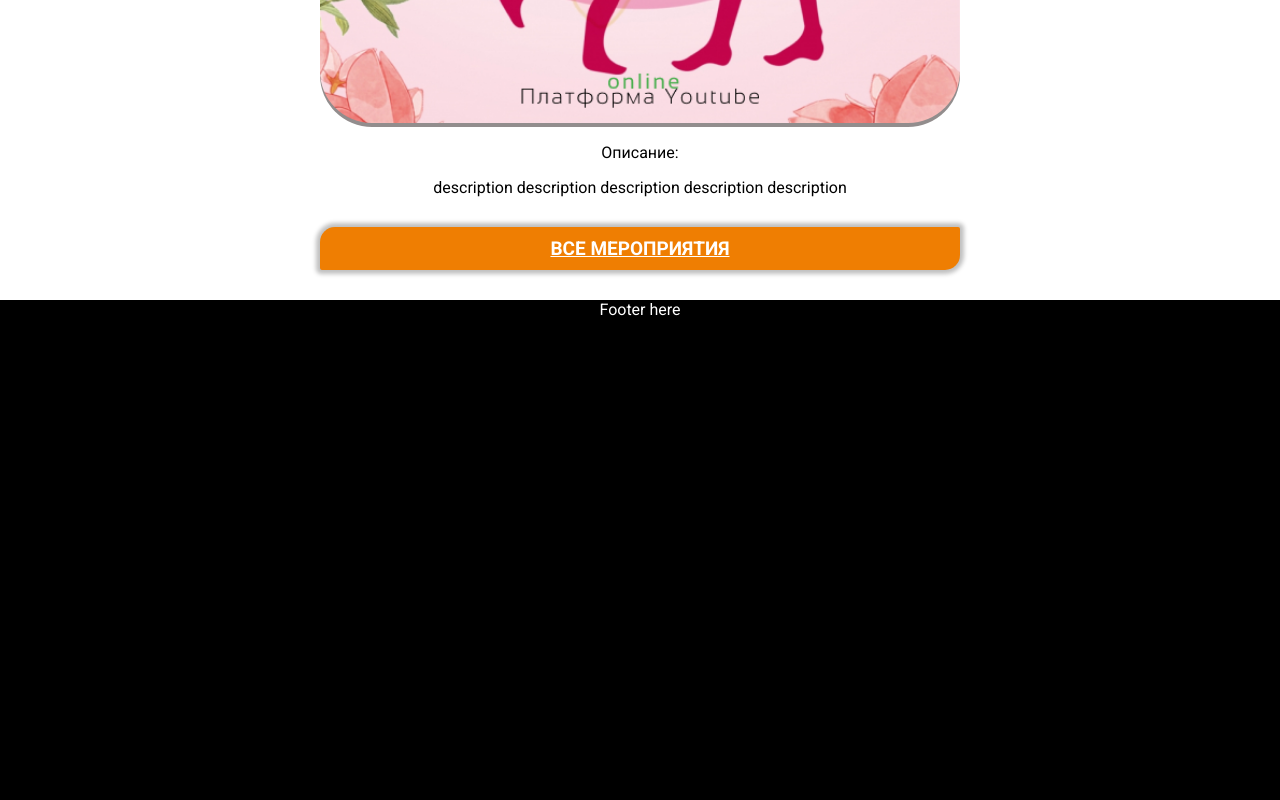
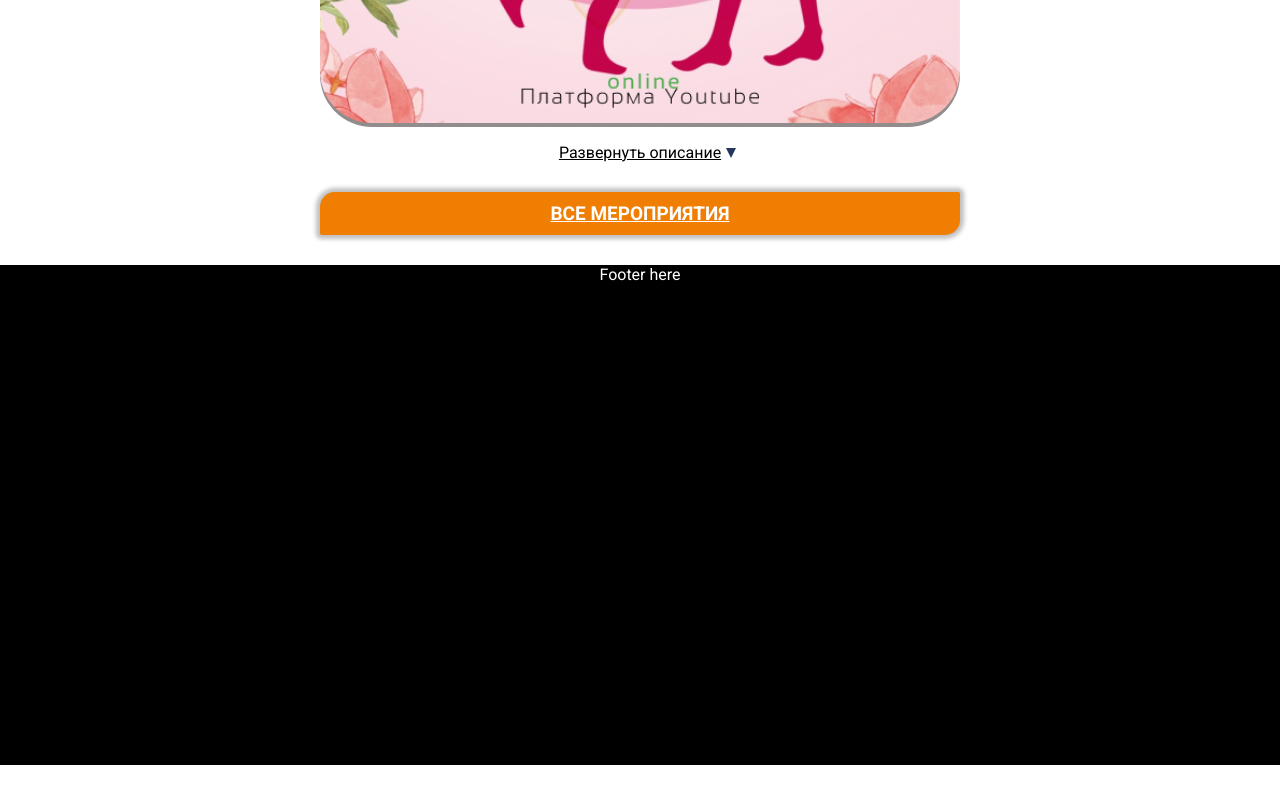
Before and after one commit to cartario/gbu-second, a React (Create React App) app in the folder client/: page / in a window 1280 px wide. Shown: the part 2606-3406 px from the top of the page. After the commit the page ends 3371 px from the top, so only its background shows below. Built offline with nearby package versions, Linux system fonts and the light colour scheme.

Commit message:
soonEventsDescription

```diff
--- a/client/src/components/soon-events.jsx
+++ b/client/src/components/soon-events.jsx
@@ -1,63 +1,14 @@
 import React from 'react';
 import { Link } from 'react-router-dom';
-import img from '../data/poster01.jpg';
-import img2 from '../data/poster02.jpg';
-import img3 from '../data/poster03.jpg';
 import SoonEventsCategories from '../components/soon-events-categories';
 import SoonEventsSlider from '../components/soon-events-slider';
-
-const events = [
-  {
-    id: '1q',
-    title: 'Соревнования по киберспорту, посвященные Дню конституции',
-    date: new Date(2020, 11, 11, 18, 0),
-    place: 'Люсиновская, 53',
-    description: 'description description description description description',
-    posterUrl: img,
-    category: 'концерт',
-  },
-  {
-    id: '2sq',
-    title: 'Соревнования по киберспорту, посвященные Дню конституции 2',
-    date: new Date(2020, 11, 13, 19, 0),
-    place: 'Люсиновская, 54',
-    description: 'description description desc',
-    posterUrl: img2,
-    category: 'акция',
-  },
-  {
-    id: '2aq',
-    title: 'Соревнования по киберспорту, посвященные Дню конституции 2',
-    date: new Date(2020, 11, 13, 19, 0),
-    place: 'Люсиновская, 54',
-    description: 'description description desc',
-    posterUrl: img2,
-    category: 'акция',
-  },
-  {
-    id: '3q',
-    title: 'Соревнования по киберспорту, посвященные Дню конституции 2',
-    date: new Date(2020, 11, 13, 19, 0),
-    place: 'Люсиновская, 54',
-    description: 'description description desc description description desc',
-    posterUrl: null,
-    category: 'кдн',
-  },
-  {
-    id: '4q',
-    title: 'Соревнования по киберспорту, посвященные Дню конституции 2',
-    date: new Date(2020, 11, 13, 19, 0),
-    place: 'Люсиновская, 54',
-    description: 'description description desc description description desc',
-    posterUrl: img3,
-    category: 'концерт2',
-  },
-];
+import {events} from '../data/events-mock';
 
 const SoonEvents = () => {
   const [count, setCount] = React.useState(0);
   const [categories, setCategories] = React.useState(null);
   const [filteredEvents, setFilteredEvents] = React.useState([]);
+  const [visibleDescription, setVisibleDescription] = React.useState(false);
 
   React.useEffect(() => {
     //TODO fetch events;
@@ -65,11 +16,15 @@ const SoonEvents = () => {
     setFilteredEvents(events);
   }, []);
 
+  const handleClickDescription = () => {
+    setVisibleDescription(!visibleDescription);
+  };
+
   return (
     <section className="soon-events">
       <h1>В ближайшее время:</h1>
 
-      {filteredEvents&&filteredEvents.length ? (
+      {filteredEvents && filteredEvents.length ? (
         <>
           {categories && (
             <SoonEventsCategories
@@ -82,11 +37,21 @@ const SoonEvents = () => {
 
           <SoonEventsSlider filteredEvents={filteredEvents} setCount={setCount} count={count} />
 
-          <div>
-            <p>Описание:</p>
-            {filteredEvents.map((event, index) => (
-              <p key={event.id}>{count === index ? event.description : ''}</p>
-            ))}
+          <div className="soon-events__description">
+            <p onClick={handleClickDescription}>
+              {visibleDescription ? (
+                <span className="soon-events__description-btn">Скрыть описание</span>
+              ) : (
+                <span className="soon-events__description-btn soon-events__description-btn--hide">
+                  Развернуть описание
+                </span>
+              )}
+            </p>
+            <div className={visibleDescription ? '' : 'hidden'}>
+              {filteredEvents.map((event, index) => (
+                <p key={event.id}>{count === index ? event.description : ''}</p>
+              ))}
+            </div>
           </div>
         </>
       ) : (
--- /dev/null
+++ b/client/src/data/events-mock.js
@@ -0,0 +1,52 @@
+
+import img from '../data/poster01.jpg';
+import img2 from '../data/poster02.jpg';
+import img3 from '../data/poster03.jpg';
+
+export const events = [
+  {
+    id: '1q',
+    title: 'Соревнования по киберспорту, посвященные Дню конституции',
+    date: new Date(2020, 11, 11, 18, 0),
+    place: 'Люсиновская, 53',
+    description: 'description description description description description',
+    posterUrl: img,
+    category: 'концерт',
+  },
+  {
+    id: '2sq',
+    title: 'Соревнования по киберспорту, посвященные Дню конституции 2',
+    date: new Date(2020, 11, 13, 19, 0),
+    place: 'Люсиновская, 54',
+    description: 'description description desc',
+    posterUrl: img2,
+    category: 'акция',
+  },
+  {
+    id: '2aq',
+    title: 'Соревнования по киберспорту, посвященные Дню конституции 2',
+    date: new Date(2020, 11, 13, 19, 0),
+    place: 'Люсиновская, 54',
+    description: 'description description desc',
+    posterUrl: img2,
+    category: 'акция',
+  },
+  {
+    id: '3q',
+    title: 'Соревнования по киберспорту, посвященные Дню конституции 2',
+    date: new Date(2020, 11, 13, 19, 0),
+    place: 'Люсиновская, 54',
+    description: 'description description desc description description desc',
+    posterUrl: null,
+    category: 'кдн',
+  },
+  {
+    id: '4q',
+    title: 'Соревнования по киберспорту, посвященные Дню конституции 2',
+    date: new Date(2020, 11, 13, 19, 0),
+    place: 'Люсиновская, 54',
+    description: 'description description desc description description desc',
+    posterUrl: img3,
+    category: 'концерт2',
+  },
+];
--- a/client/src/styles/soon-events.scss
+++ b/client/src/styles/soon-events.scss
@@ -186,3 +186,33 @@ $soonEventsMobile: 740px;
     font-size: 16px;
   }
 }
+
+.soon-events__description {
+  .hidden{
+    display: none;
+    opacity: 0;
+  }
+}
+
+.soon-events__description-btn{
+  position: relative;
+  text-decoration: underline;
+  cursor: pointer;
+
+  &::before {
+    position: absolute;
+    content: "";
+    top: 5px;
+    right: -15px;
+    width: 0;
+    height: 0;
+    border-left: 5px solid transparent;
+    border-right: 5px solid transparent;
+    border-bottom: 10px solid #24375B;
+    transition:  0.5s all ease;
+  }
+
+  &--hide::before{
+   transform: rotate(180deg);
+  }
+}
```
Also changed, not shown: 1 other file (tests, documents, lock files or other folders).
